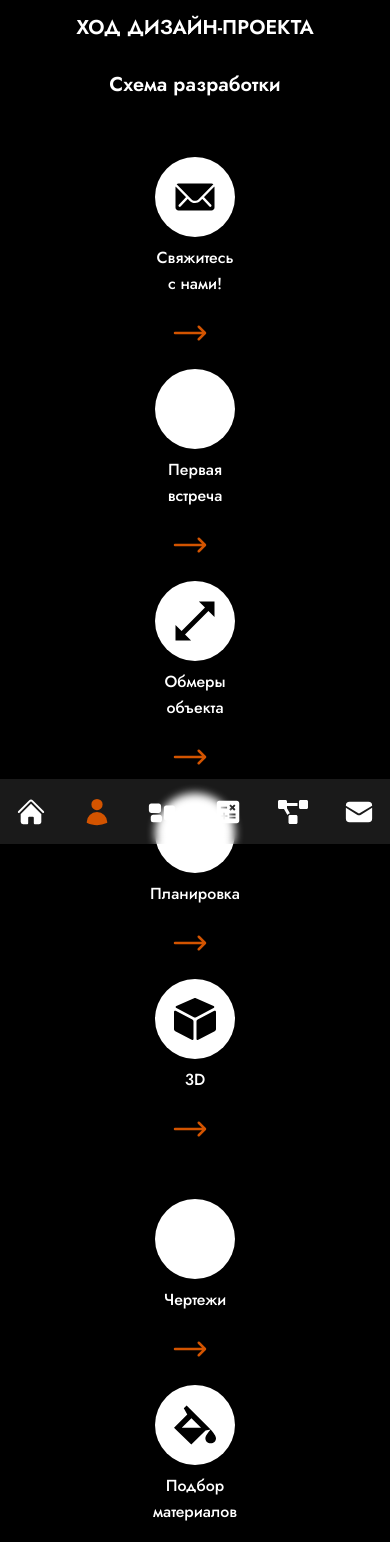
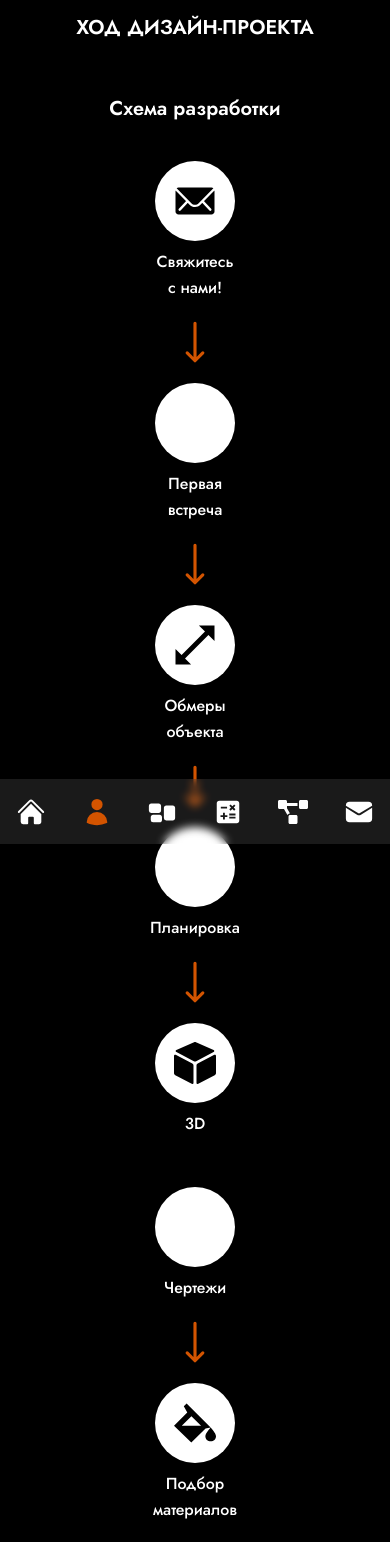
Before and after one commit to TyamackovM/a-studio, a Next.js app: page /about in a window 390 px wide. Shown: the top 1542 px of the page. Built offline with nearby package versions, Linux system fonts and the light colour scheme; some icons are missing.

Commit message:
fixed about styles

```diff
--- a/pages/about/index.tsx
+++ b/pages/about/index.tsx
@@ -31,7 +31,7 @@ export default function index() {
   return (
     <div className="about-container flex items-center flex-col xl:justify-center">
       <h1 className={`h1 ${jostReg.className}`}>ХОД ДИЗАЙН-ПРОЕКТА</h1>
-      <h2 className={`h2 mb-[60px] ${jostReg.className}`}>Схема разработки</h2>
+      <h2 className={`h2 p-6 ${jostReg.className}`}>Схема разработки</h2>
       <div className="icon-grid">
         {firstIcons.map((circle, index) => (
           <>
@@ -44,16 +44,10 @@ export default function index() {
               </div>
               <span className="text-center icon-text">{circle.title}</span>
             </div>
-            {index !== secondIcons.length - 1 ? (
-              <HiArrowLongRight
-                className="md:arrow-size text-accent"
-                size={40}
-              />
-            ) : (
-              <HiArrowLongRight
-                className="max-md:block md:hidden md:arrow-size text-accent"
-                size={40}
-              />
+            {index !== firstIcons.length - 1 && (
+              // <div className="arrow-container">
+                <HiArrowLongRight className="arrow-size text-accent" size={40} />
+              // </div>
             )}
           </>
         ))}
@@ -71,10 +65,7 @@ export default function index() {
               <span className="text-center icon-text">{circle.title}</span>
             </div>
             {index !== secondIcons.length - 1 && (
-              <HiArrowLongRight
-                className="md:arrow-size text-accent"
-                size={40}
-              />
+              <HiArrowLongRight className="arrow-size text-accent" size={40} />
             )}
           </>
         ))}
```
